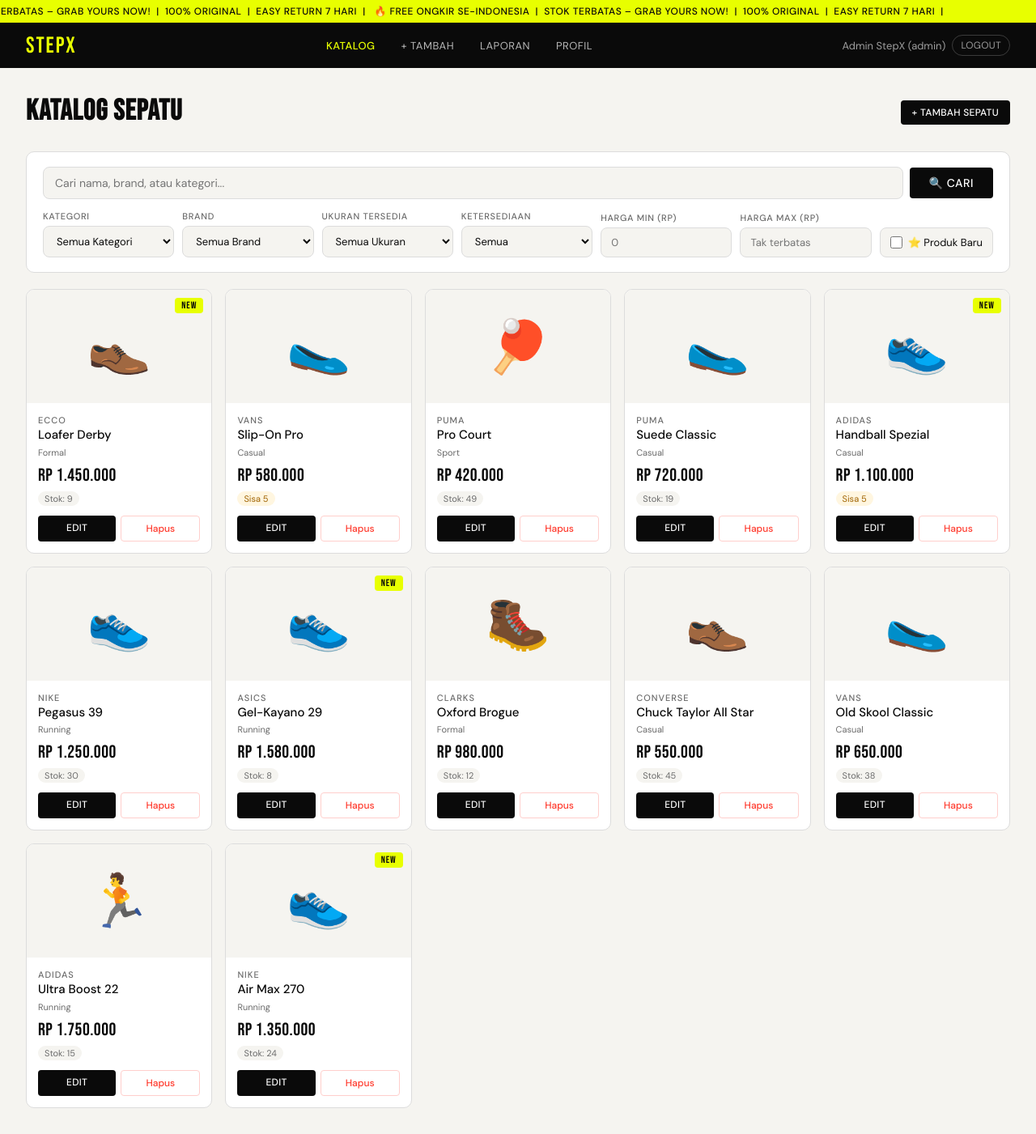
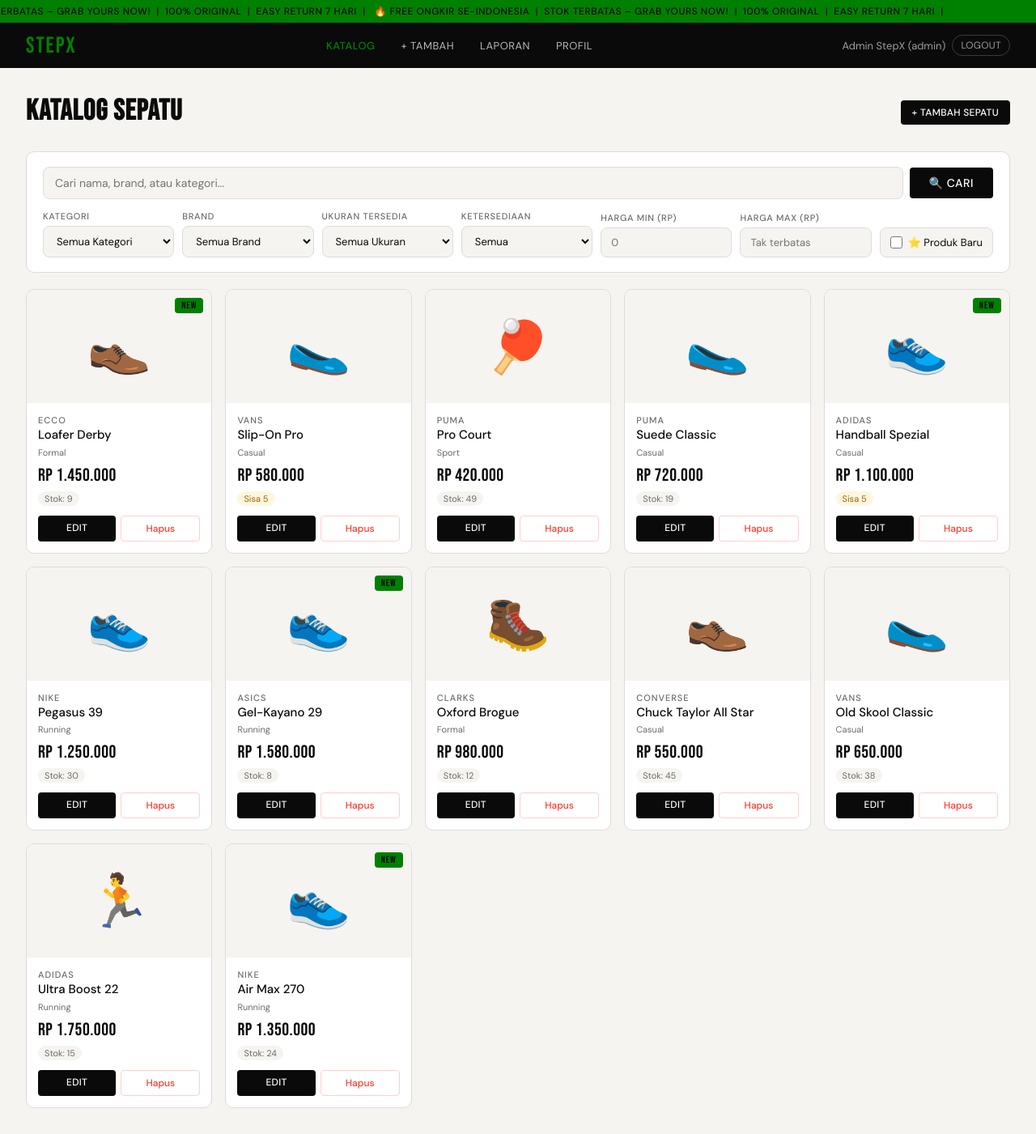
Before and after one commit to johnedwardd/easpemweb, a PHP site: page /catalog.php in a window 1280 px wide. Shown: the whole page at 81% size. Run offline with PHP 8.4, Linux system fonts and the light colour scheme; a user stored in the database is signed in; data comes from the database, SQL or seed files in the repository; tables that the repository leaves empty hold one stand-in row (values such as "Sample post").

Commit message:
Add files via upload

```diff
--- a/stepx/assets/css/style.css
+++ b/stepx/assets/css/style.css
@@ -23,11 +23,11 @@ button{font-family:var(--font-body);cursor:pointer}
 
 /* NAV */
 #nav{background:var(--brand);color:var(--white);padding:0 32px;display:flex;align-items:center;justify-content:space-between;height:56px;position:sticky;top:0;z-index:100}
-#nav .logo{font-family:var(--font-display);font-size:28px;letter-spacing:2px;color:var(--accent)}
+#nav .logo{font-family:var(--font-display);font-size:28px;letter-spacing:2px;color:green}
 #nav-links{display:flex;gap:8px;align-items:center}
 #nav-links a{background:none;border:none;color:rgba(255,255,255,0.7);font-size:13px;padding:6px 12px;border-radius:var(--radius);transition:all .15s;letter-spacing:.5px;text-transform:uppercase;display:inline-block}
 #nav-links a:hover{color:var(--white);background:rgba(255,255,255,0.1)}
-#nav-links a.active{color:var(--accent);font-weight:500}
+#nav-links a.active{color:green;font-weight:500}
 #user-pill{display:flex;align-items:center;gap:8px;color:rgba(255,255,255,0.6);font-size:13px}
 #logout-btn{background:none;border:1px solid rgba(255,255,255,0.2);color:rgba(255,255,255,0.6);font-size:12px;padding:4px 10px;border-radius:20px;transition:all .15s;text-transform:uppercase;letter-spacing:.3px}
 #logout-btn:hover{border-color:var(--accent2);color:var(--accent2)}
@@ -109,7 +109,7 @@ button{font-family:var(--font-body);cursor:pointer}
 .profile-wrap{padding:32px;max-width:560px;margin:0 auto}
 .profile-wrap h2{font-family:var(--font-display);font-size:36px;letter-spacing:1px;margin-bottom:24px}
 .profile-card{background:var(--white);border-radius:var(--radius-lg);border:1px solid var(--border);padding:28px}
-.profile-avatar{width:64px;height:64px;background:var(--brand);color:var(--accent);border-radius:50%;display:flex;align-items:center;justify-content:center;font-family:var(--font-display);font-size:26px;margin-bottom:16px}
+.profile-avatar{width:64px;height:64px;background:var(--brand);color:green;border-radius:50%;display:flex;align-items:center;justify-content:center;font-family:var(--font-display);font-size:26px;margin-bottom:16px}
 .profile-row{display:flex;justify-content:space-between;padding:10px 0;border-bottom:1px solid var(--border);font-size:14px}
 .profile-row:last-child{border-bottom:none}
 .profile-row .key{color:var(--muted);font-weight:500;font-size:13px;text-transform:uppercase;letter-spacing:.5px}
@@ -125,7 +125,7 @@ button{font-family:var(--font-body);cursor:pointer}
 .form-grid { display:grid; grid-template-columns:1fr 1fr; gap:12px; }
 @media(max-width:600px){ .form-grid { grid-template-columns:1fr; } }
 .alamat-card { border:1.5px solid var(--border); border-radius:10px; padding:14px 16px; position:relative; }
-.alamat-card.utama { border-color:var(--accent); }
+.alamat-card.utama { border-color:green; }
 
 /* LABA */
 .laba-wrap{padding:32px}
@@ -171,7 +171,7 @@ button{font-family:var(--font-body);cursor:pointer}
 .empty-state p{font-size:15px}
 
 /* TICKER */
-.ticker-bar{background:var(--accent);color:var(--brand);font-size:12px;font-weight:500;letter-spacing:.5px;text-transform:uppercase;padding:6px 0;overflow:hidden;white-space:nowrap}
+.ticker-bar{background:green;color:var(--brand);font-size:12px;font-weight:500;letter-spacing:.5px;text-transform:uppercase;padding:6px 0;overflow:hidden;white-space:nowrap}
 .ticker-inner{display:inline-block;animation:ticker 18s linear infinite}
 @keyframes ticker{0%{transform:translateX(0)}100%{transform:translateX(-50%)}}
 
@@ -190,9 +190,7 @@ button{font-family:var(--font-body);cursor:pointer}
   #nav{padding:0 16px}
   .product-grid{grid-template-columns:repeat(auto-fill,minmax(160px,1fr))}
 }
-/* ════════════════════════════════════════════
-   FILTER PANEL
-════════════════════════════════════════════ */
+/* FILTER PANEL */
 .filter-panel{
   background:var(--white);
   border:1px solid var(--border);
@@ -237,20 +235,16 @@ button{font-family:var(--font-body);cursor:pointer}
   font-size:13px;color:var(--muted);margin:-4px 0 16px;
 }
 
-/* ════════════════════════════════════════════
-   BADGE NEW pada kartu produk
-════════════════════════════════════════════ */
+/* BADGE NEW pada kartu produk */
 .product-card{position:relative}
 .badge-new{
   position:absolute;top:10px;right:10px;
-  background:var(--accent);color:var(--brand);
+  background:green;color:var(--brand);
   font-family:var(--font-display);font-size:12px;letter-spacing:1px;
   padding:2px 8px;border-radius:4px;z-index:1;
 }
 
-/* ════════════════════════════════════════════
-   MODAL DETAIL SEPATU
-════════════════════════════════════════════ */
+/* MODAL DETAIL SEPATU */
 .modal-detail-box{
   background:var(--white);
   border-radius:var(--radius-lg);
--- a/stepx/cart_action.php
+++ b/stepx/cart_action.php
@@ -1,5 +1,5 @@
 <?php
-//  StepX Store — cart_action.php (AJAX: tambah / hapus cart via tabel keranjang)
+//  StepX Store — cart_action.php
 require_once __DIR__ . '/includes/config.php';
 requireLogin();
 
--- a/stepx/get_ukuran.php
+++ b/stepx/get_ukuran.php
@@ -7,13 +7,13 @@ header('Content-Type: application/json');
 
 $id = (int)($_GET['id'] ?? 0);
 if ($id <= 0) {
-    echo json_encode([]);
-    exit;
+  echo json_encode([]);
+  exit;
 }
 
 $db = getDB();
 $st = $db->prepare(
-    'SELECT ukuran, stok FROM produk_ukuran WHERE produk_id = ? ORDER BY CAST(ukuran AS UNSIGNED)'
+  'SELECT ukuran, stok FROM produk_ukuran WHERE produk_id = ? ORDER BY CAST(ukuran AS UNSIGNED)'
 );
 $st->bind_param('i', $id);
 $st->execute();
--- a/stepx/includes/config.php
+++ b/stepx/includes/config.php
@@ -17,10 +17,8 @@ function getDB(): mysqli {
         htmlspecialchars($conn->connect_error) .
         '<br><br><small>Pastikan Laragon sudah running dan database <b>stepx_db</b> sudah diimport.</small>
       </div>');
-        }
-        $conn->set_charset('utf8mb4');
-    }
-    return $conn;
+    }$conn->set_charset('utf8mb4');
+  }return $conn;
 }
 
 //  Session helper
--- a/stepx/includes/header.php
+++ b/stepx/includes/header.php
@@ -24,6 +24,7 @@ if ($user['role'] === 'pembeli' && $user['id']) {
   $st->close();
 }
 ?>
+
 <!DOCTYPE html>
 <html lang="id">
 <head>
--- a/stepx/index.php
+++ b/stepx/index.php
@@ -88,7 +88,7 @@ if ($_SERVER['REQUEST_METHOD'] === 'POST') {
     </p>
 
     <p style="text-align:center;margin-top:16px;font-size:14px;color:var(--muted)">
-      Belum punya akun? <a href="register.php" style="color:var(--accent);font-weight:600">Daftar sekarang</a>
+      Belum punya akun? <a href="register.php" style="color:green;font-weight:600">Daftar sekarang</a>
     </p>
   </div>
 </div>
--- a/stepx/laba.php
+++ b/stepx/laba.php
@@ -38,7 +38,6 @@ if ($_SERVER['REQUEST_METHOD'] === 'POST' && isset($_POST['action']) && $_POST['
       exit;
     }
   }
-
   $stmt = $db->prepare('UPDATE pesanan SET status_pesanan = ? WHERE id = ?');
   $stmt->bind_param('si', $statusBaru, $pesananId);
   $stmt->execute();
--- a/stepx/logout.php
+++ b/stepx/logout.php
@@ -5,9 +5,9 @@ require_once __DIR__ . '/includes/config.php';
 // Cart tidak perlu dihapus dari DB saat logout — tersimpan permanen
 $_SESSION = [];
 if (ini_get('session.use_cookies')) {
-    $p = session_get_cookie_params();
-    setcookie(session_name(), '', time() - 42000,
-        $p['path'], $p['domain'], $p['secure'], $p['httponly']);
+  $p = session_get_cookie_params();
+  setcookie(session_name(), '', time() - 42000,
+    $p['path'], $p['domain'], $p['secure'], $p['httponly']);
 }
 session_destroy();
 
--- a/stepx/pesanan.php
+++ b/stepx/pesanan.php
@@ -114,7 +114,6 @@ require_once __DIR__ . '/includes/header.php';
     <input type="text" name="q" value="<?= htmlspecialchars($keyword) ?>"
       placeholder="Cari kode pesanan atau nama produk..."
       style="flex:2; min-width:200px; padding:10px 14px; border:1.5px solid var(--border); border-radius:8px; font-size:14px; background:var(--surface); color:var(--text)">
-
     <?php renderStatusFilterDirect($statusFilter); ?>
 
     <button type="submit" class="btn-primary" style="padding:10px 24px;">Filter</button>
--- a/stepx/profile.php
+++ b/stepx/profile.php
@@ -236,7 +236,7 @@ require_once __DIR__ . '/includes/header.php';
           <div>
             <span style="font-size:12px;background:var(--surface2);padding:2px 8px;border-radius:20px;font-weight:500"><?= htmlspecialchars($al['label']) ?></span>
             <?php if ($al['is_utama']): ?>
-              <span style="font-size:11px;color:var(--accent);font-weight:600;margin-left:6px">✓ Utama</span>
+              <span style="font-size:11px;color:green;font-weight:600;margin-left:6px">✓ Utama</span>
             <?php endif; ?>
             <div style="font-weight:600;margin-top:6px"><?= htmlspecialchars($al['nama_penerima']) ?></div>
             <div style="font-size:13px;color:var(--muted)"><?= htmlspecialchars($al['no_hp']) ?></div>
--- a/stepx/register.php
+++ b/stepx/register.php
@@ -37,7 +37,7 @@ if ($_SERVER['REQUEST_METHOD'] === 'POST') {
 
     if ($existing) {
       $error = 'Email sudah terdaftar! Silakan login.';
-        } else {
+    }else{
       $st = $db->prepare('INSERT INTO users (nama, email, password, no_hp, role, status) VALUES (?, ?, ?, ?, "pembeli", "aktif")');
       $hashedPass = password_hash($pass, PASSWORD_DEFAULT);
       $st->bind_param('ssss', $nama, $email, $hashedPass, $no_hp);
@@ -49,6 +49,7 @@ if ($_SERVER['REQUEST_METHOD'] === 'POST') {
   }
 }
 ?>
+
 <!DOCTYPE html>
 <html lang="id">
 <head>
```
Also changed, not shown: stepx/cart.php (+9 -11 lines), stepx/hapus.php (+4 -4 lines), stepx/catalog.php (indentation only), stepx/detail_pesanan.php (indentation only), stepx/edit.php (indentation only), stepx/forgot_password.php (line endings or trailing spaces), stepx/tambah.php (indentation only). Lines whose indentation alone changed are shown as unchanged.
